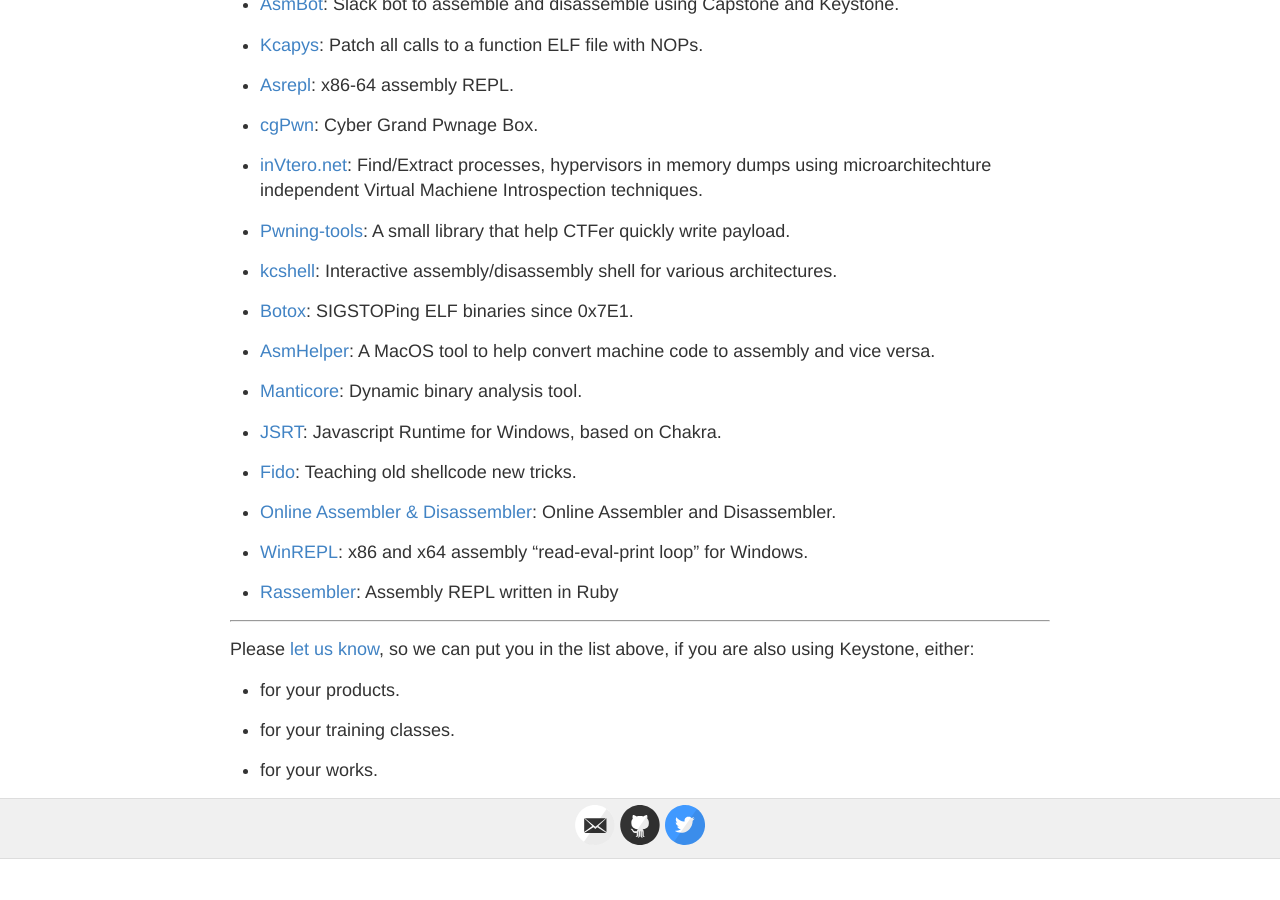
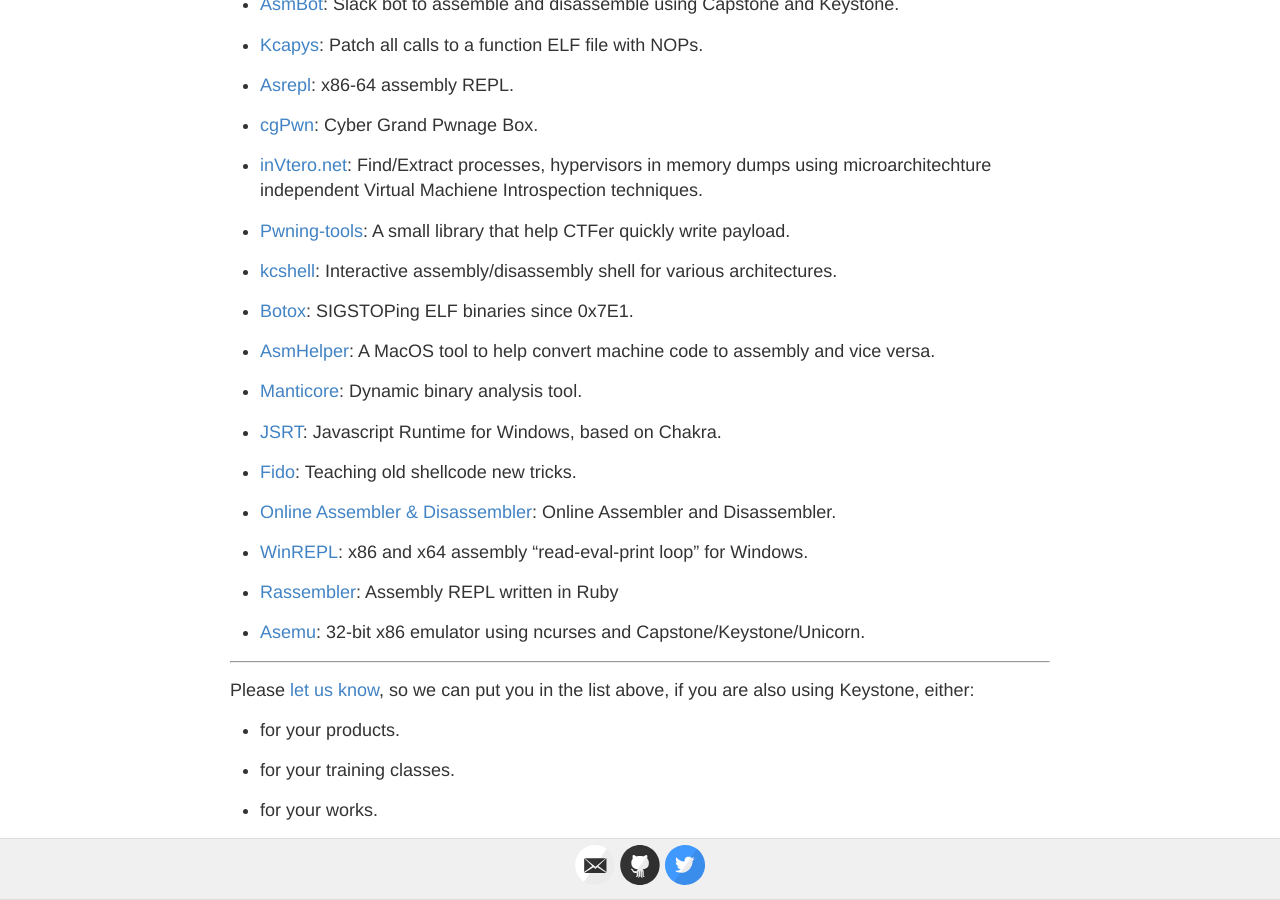
Before and after one commit to keystone-engine/keystone-engine.github.io, a Jekyll site: the page built from showcase.md, in a window 1280 px wide and 900 px high, scrolled down 1858 px. Built offline with Jekyll 4.4.1, drawn with Linux system fonts in a browser that asks for light colours; before the commit the page ends 2717 px from its top, so only the background shows below that; some of the changed lines change nothing that is shown.

Commit message:
showcase

```diff
--- a/showcase.md
+++ b/showcase.md
@@ -6,7 +6,7 @@
 
 ## Showcase
 
-In our knowledge, Keystone has been used by **52** following products (listed in no particular order).
+In our knowledge, Keystone has been used by **53** following products (listed in no particular order).
 
 - [Keypatch](http://keystone-engine.org/keypatch): IDA Pro plugin for code assembling & binary patching.
 
@@ -112,6 +112,8 @@
 
 - [Rassembler](https://github.com/zachweed/rassembler): Assembly REPL written in Ruby
 
+- [Asemu](https://github.com/Rewzilla/asemu): 32-bit x86 emulator using ncurses and Capstone/Keystone/Unicorn.
+
 ---
 
 Please [let us know](/contact/), so we can put you in the list above, if you are also using Keystone, either:
```
